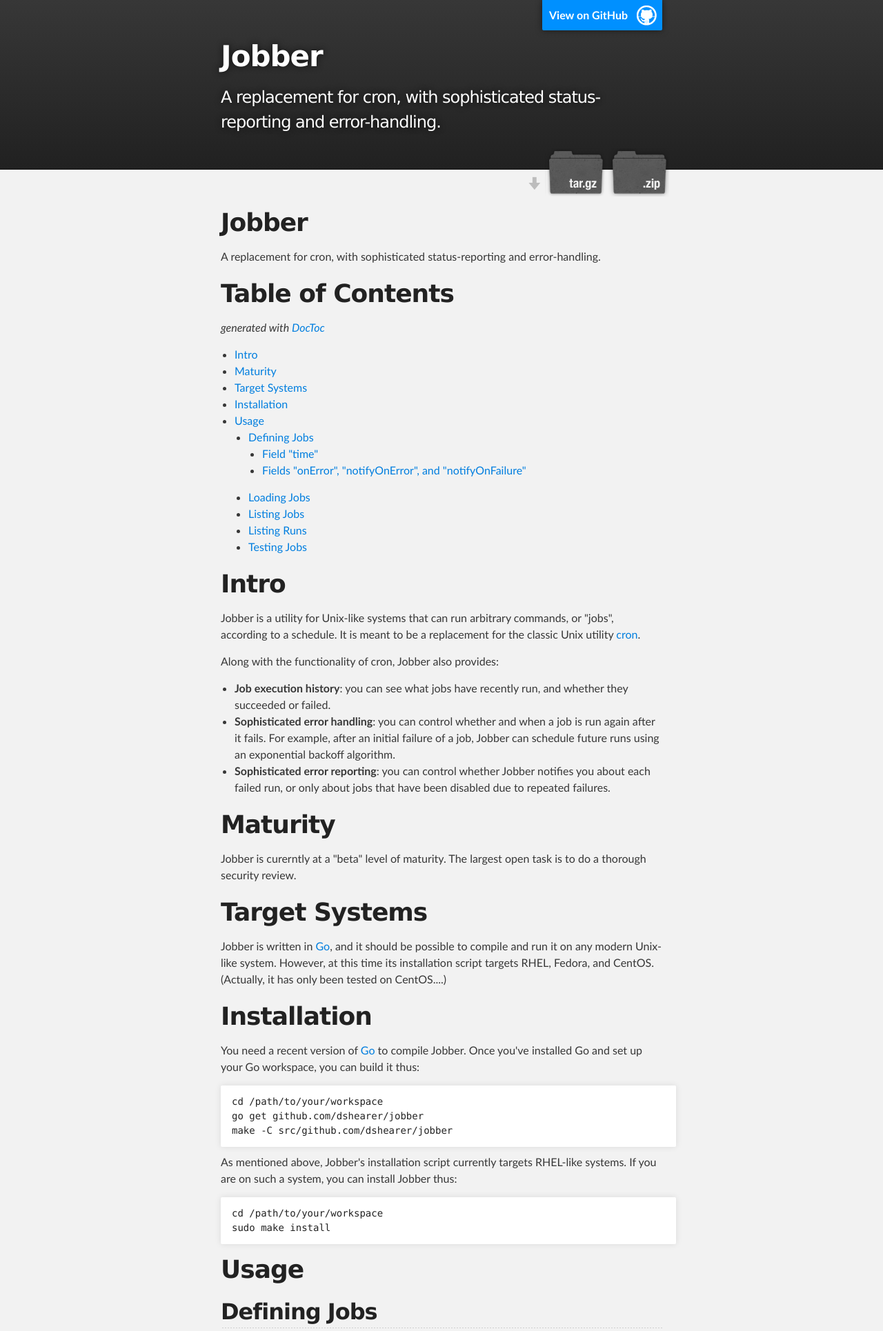
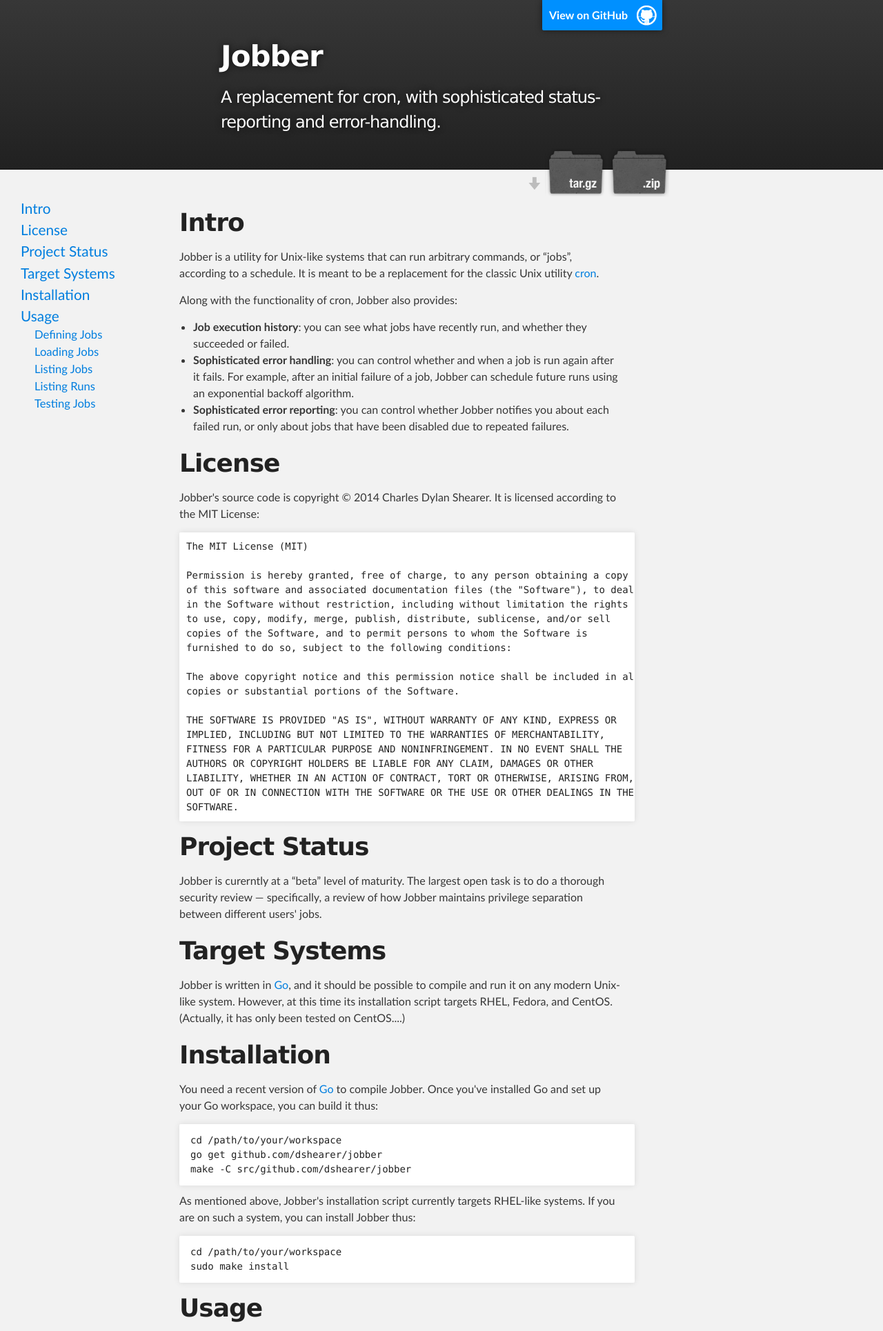
Before and after one commit to dshearer/jobber, a PHP site: page / in a window 1280 px wide. Shown: the top 1930 px of the page at 69% size. Run offline with PHP 8.4, Linux system fonts and the light colour scheme.

Commit message:
site: Moved TOC to left of page.
- Other minor improvements.

```diff
--- a/index.html
+++ b/index.html
@@ -30,34 +30,17 @@
 
     <!-- MAIN CONTENT -->
     <div id="main_content_wrap" class="outer">
-      <section id="main_content" class="inner">
-        <h1>
-<a id="jobber" class="anchor" href="#jobber" aria-hidden="true"><span class="octicon octicon-link"></span></a>Jobber</h1>
-
-<p>A replacement for cron, with sophisticated status-reporting and error-handling.</p>
-
-<h1>
-<a id="table-of-contents" class="anchor" href="#table-of-contents" aria-hidden="true"><span class="octicon octicon-link"></span></a>Table of Contents</h1>
-
-<p><em>generated with <a href="http://doctoc.herokuapp.com/">DocToc</a></em></p>
-
+        <nav id="toc">
             <ul>
             <li><a href="#intro">Intro</a></li>
-<li><a href="#maturity">Maturity</a></li>
+            <li><a href="#license">License</a></li>
+            <li><a href="#project-status">Project Status</a></li>
             <li><a href="#target-systems">Target Systems</a></li>
             <li><a href="#installation">Installation</a></li>
             <li>
                 <a href="#usage">Usage</a>
-
                 <ul>
-<li>
-<a href="#defining-jobs">Defining Jobs</a>
-
-<ul>
-<li><a href="#field-time">Field "time"</a></li>
-<li><a href="#fields-onerror-notifyonerror-and-notifyonfailure">Fields "onError", "notifyOnError", and "notifyOnFailure"</a></li>
-</ul>
-</li>
+                <li><a href="#defining-jobs">Defining Jobs</a></li>
                 <li><a href="#loading-jobs">Loading Jobs</a></li>
                 <li><a href="#listing-jobs">Listing Jobs</a></li>
                 <li><a href="#listing-runs">Listing Runs</a></li>
@@ -65,11 +48,14 @@
                 </ul>
             </li>
             </ul>
+        </nav>
+
+      <section id="main_content" class="inner">
 
 <h1>
 <a id="intro" class="anchor" href="#intro" aria-hidden="true"><span class="octicon octicon-link"></span></a>Intro</h1>
 
-<p>Jobber is a utility for Unix-like systems that can run arbitrary commands, or "jobs", according to a schedule.  It is meant to be a replacement for the classic Unix utility <a href="http://en.wikipedia.org/wiki/Cron">cron</a>.</p>
+<p>Jobber is a utility for Unix-like systems that can run arbitrary commands, or &ldquo;jobs&rdquo;, according to a schedule.  It is meant to be a replacement for the classic Unix utility <a href="http://en.wikipedia.org/wiki/Cron">cron</a>.</p>
 
 <p>Along with the functionality of cron, Jobber also provides:</p>
 
@@ -82,18 +68,41 @@
 <strong>Sophisticated error reporting</strong>: you can control whether Jobber notifies you about each failed run, or only about jobs that have been disabled due to repeated failures.</li>
 </ul>
 
-<h1>
-<a id="maturity" class="anchor" href="#maturity" aria-hidden="true"><span class="octicon octicon-link"></span></a>Maturity</h1>
+<h1><a id="license" class="anchor" href="#license" aria-hidden="true"><span class="octicon octicon-link"></span></a>License</h1>
 
-<p>Jobber is curerntly at a "beta" level of maturity.  The largest open task is to do a thorough security review.</p>
+<p>Jobber's source code is copyright &#0169; 2014 Charles Dylan Shearer.  It is licensed according to the MIT License:</p>
 
-<h1>
-<a id="target-systems" class="anchor" href="#target-systems" aria-hidden="true"><span class="octicon octicon-link"></span></a>Target Systems</h1>
+<pre>
+The MIT License (MIT)
+
+Permission is hereby granted, free of charge, to any person obtaining a copy
+of this software and associated documentation files (the "Software"), to deal
+in the Software without restriction, including without limitation the rights
+to use, copy, modify, merge, publish, distribute, sublicense, and/or sell
+copies of the Software, and to permit persons to whom the Software is
+furnished to do so, subject to the following conditions:
+
+The above copyright notice and this permission notice shall be included in all
+copies or substantial portions of the Software.
+
+THE SOFTWARE IS PROVIDED "AS IS", WITHOUT WARRANTY OF ANY KIND, EXPRESS OR
+IMPLIED, INCLUDING BUT NOT LIMITED TO THE WARRANTIES OF MERCHANTABILITY,
+FITNESS FOR A PARTICULAR PURPOSE AND NONINFRINGEMENT. IN NO EVENT SHALL THE
+AUTHORS OR COPYRIGHT HOLDERS BE LIABLE FOR ANY CLAIM, DAMAGES OR OTHER
+LIABILITY, WHETHER IN AN ACTION OF CONTRACT, TORT OR OTHERWISE, ARISING FROM,
+OUT OF OR IN CONNECTION WITH THE SOFTWARE OR THE USE OR OTHER DEALINGS IN THE
+SOFTWARE.
+</pre>
+
+<h1><a id="project-status" class="anchor" href="#project-status" aria-hidden="true"><span class="octicon octicon-link"></span></a>Project Status</h1>
+
+<p>Jobber is curerntly at a &ldquo;beta&rdquo; level of maturity.  The largest open task is to do a thorough security review &mdash; specifically, a review of how Jobber maintains privilege separation between different users' jobs.</p>
+
+<h1><a id="target-systems" class="anchor" href="#target-systems" aria-hidden="true"><span class="octicon octicon-link"></span></a>Target Systems</h1>
 
 <p>Jobber is written in <a href="http://golang.org/">Go</a>, and it should be possible to compile and run it on any modern Unix-like system.  However, at this time its installation script targets RHEL, Fedora, and CentOS.  (Actually, it has only been tested on CentOS....)</p>
 
-<h1>
-<a id="installation" class="anchor" href="#installation" aria-hidden="true"><span class="octicon octicon-link"></span></a>Installation</h1>
+<h1><a id="installation" class="anchor" href="#installation" aria-hidden="true"><span class="octicon octicon-link"></span></a>Installation</h1>
 
 <p>You need a recent version of <a href="http://golang.org/">Go</a> to compile Jobber.  Once you've installed Go and set up your Go workspace, you can build it thus:</p>
 
@@ -108,13 +117,11 @@
 sudo make install
 </code></pre>
 
-<h1>
-<a id="usage" class="anchor" href="#usage" aria-hidden="true"><span class="octicon octicon-link"></span></a>Usage</h1>
+<h1><a id="usage" class="anchor" href="#usage" aria-hidden="true"><span class="octicon octicon-link"></span></a>Usage</h1>
 
-<h2>
-<a id="defining-jobs" class="anchor" href="#defining-jobs" aria-hidden="true"><span class="octicon octicon-link"></span></a>Defining Jobs</h2>
+<h2><a id="defining-jobs" class="anchor" href="#defining-jobs" aria-hidden="true"><span class="octicon octicon-link"></span></a>Defining Jobs</h2>
 
-<p>As with cron, each user can have its own set of jobs, which will be run under that user's privileges.  A user's jobs are defined in a file named ".jobber" in the user's home directory.  Jobfiles are written in JSON format.  Here's an example:</p>
+<p>As with cron, each user can have its own set of jobs, which will be run under that user&rsquo;s privileges.  A user&rsquo;s jobs are defined in a file named &ldquo;.jobber&rdquo; in the user&rsquo;s home directory.  Jobfiles are written in JSON format.  Here's an example:</p>
 
 <pre><code>[
     {
@@ -145,79 +152,69 @@
 ]
 </code></pre>
 
-<p>This jobfile defines two jobs.  Field "name" is self-explanatory.  Field "cmd" can contain any shell command.</p>
+<p>This jobfile defines two jobs.  Field &ldquo;name&rdquo; is self-explanatory.  Field &ldquo;cmd&rdquo; can contain any shell command.</p>
 
-<h3>
-<a id="field-time" class="anchor" href="#field-time" aria-hidden="true"><span class="octicon octicon-link"></span></a>Field "time"</h3>
+<h3><a id="field-time" class="anchor" href="#field-time" aria-hidden="true"><span class="octicon octicon-link"></span></a>Field &ldquo;time&rdquo;</h3>
 
-<p>Field "time" specifies when the job is run, in a manner similar to how cron jobs' schedules are specified.  A job is scheduled thus: at each second, jobber looks at the job's "time" field and determines whether all of the subfields that happen to be present match the current time; if so it runs the job, and otherwise it does not.  Thus, "DailyBackup" is run whenever the current time is 13:00:00 (i.e., 1 PM), no matter the day, whereas "WeeklyBackup" is run whenever the current time is 14:00:00 (i.e., 2 PM) and the current weekday is Monday.  The possible subfields of "time" and their value ranges are as follows:</p>
+<p>Field &ldquo;time&rdquo; specifies when the job is run, in a manner similar to how cron jobs&rsquo; schedules are specified.  A job is scheduled thus: at each second, jobber looks at the job's &ldquo;time&rdquo; field and determines whether all of the subfields that happen to be present match the current time; if so it runs the job, and otherwise it does not.  Thus, &ldquo;DailyBackup&rdquo; is run whenever the current time is 13:00:00 (i.e., 1 PM), no matter the day, whereas &ldquo;WeeklyBackup&rdquo; is run whenever the current time is 14:00:00 (i.e., 2 PM) and the current weekday is Monday.  The possible subfields of &ldquo;time&rdquo; and their value ranges are as follows:</p>
 
 <ul>
-<li>"sec": 0 – 59</li>
-<li>"min": 0 – 59</li>
-<li>"hour": 0 – 23</li>
-<li>"mday": 1 – 31</li>
-<li>"mon": 1 – 12</li>
-<li>"wday": 1 – 7</li>
+<li>&ldquo;sec&rdquo;: 0 – 59</li>
+<li>&ldquo;min&rdquo;: 0 – 59</li>
+<li>&ldquo;hour&rdquo;: 0 – 23</li>
+<li>&ldquo;mday&rdquo;: 1 – 31</li>
+<li>&ldquo;mon&rdquo;: 1 – 12</li>
+<li>&ldquo;wday&rdquo;: 1 – 7</li>
 </ul>
 
-<h3>
-<a id="fields-onerror-notifyonerror-and-notifyonfailure" class="anchor" href="#fields-onerror-notifyonerror-and-notifyonfailure" aria-hidden="true"><span class="octicon octicon-link"></span></a>Fields "onError", "notifyOnError", and "notifyOnFailure"</h3>
+<h3><a id="fields-onerror-notifyonerror-and-notifyonfailure" class="anchor" href="#fields-onerror-notifyonerror-and-notifyonfailure" aria-hidden="true"><span class="octicon octicon-link"></span></a>Fields &ldquo;onError&rdquo;, &ldquo;notifyOnError&rdquo;, and &ldquo;notifyOnFailure&rdquo;</h3>
 
-<p>When discussnig jobs, by "job error" we mean the failure of a particular run of a job, whereas by "job failure" we mean a job that jobber has decided not to schedule anymore due to one or more recent job errors.  Jobber considers a run to have failed when the command (in field "cmd") returns a non-0 exit status.</p>
+<p>When discussnig jobs, by &ldquo;job error&rdquo; we mean the failure of a particular run of a job, whereas by &ldquo;job failure&rdquo; we mean a job that jobber has decided not to schedule anymore due to one or more recent job errors.  Jobber considers a run to have failed when the command (in field &ldquo;cmd&rdquo;) returns a non-0 exit status.</p>
 
-<p>Field "onError" specifies what jobber will do when a job error occurs.  The possible values:</p>
+<p>Field &ldquo;onError&rdquo; specifies what jobber will do when a job error occurs.  The possible values:</p>
 
 <ul>
-<li>"Stop": <em>Stop scheduling runs of this job.</em>  That is, a single job error results in a job failure.</li>
-<li>"Backoff": <em>Schedule runs of this job according to an exponential backoff algorithm.</em>  If a later run of the job succeeds, jobber resumes scheduling this job normally; but if the job fails again on several consecutive runs, jobber stops scheduling it &amp;emdash; that is, the job fails.</li>
-<li>"Continue": <em>Continue scheduling this job normally.</em>  That is, the job will never fail.</li>
+<li>&ldquo;Stop&rdquo;: <em>Stop scheduling runs of this job.</em>  That is, a single job error results in a job failure.</li>
+<li>&ldquo;Backoff&rdquo;: <em>Schedule runs of this job according to an exponential backoff algorithm.</em>  If a later run of the job succeeds, jobber resumes scheduling this job normally; but if the job fails again on several consecutive runs, jobber stops scheduling it &amp;emdash; that is, the job fails.</li>
+<li>&ldquo;Continue&rdquo;: <em>Continue scheduling this job normally.</em>  That is, the job will never fail.</li>
 </ul>
 
-<p>Fields "notifyOnError" and "notifyOnFailure" control whether the user that owns a job is notified about job errors and job failures.</p>
+<p>Fields &ldquo;notifyOnError&rdquo; and &ldquo;notifyOnFailure&rdquo; control whether the user that owns a job is notified about job errors and job failures.</p>
 
-<h2>
-<a id="loading-jobs" class="anchor" href="#loading-jobs" aria-hidden="true"><span class="octicon octicon-link"></span></a>Loading Jobs</h2>
+<h2><a id="loading-jobs" class="anchor" href="#loading-jobs" aria-hidden="true"><span class="octicon octicon-link"></span></a>Loading Jobs</h2>
 
-<p>After you've created a user's jobfile, log in as that user and do:</p>
+<p>After you've created a user&rsquo;s jobfile, log in as that user and do:</p>
 
-<pre><code>jobber reload
-</code></pre>
+<pre><code>jobber reload</code></pre>
 
-<p>You can also reload all users' jobfiles by logging in as root and doing:</p>
+<p>You can also reload all users&rsquo; jobfiles by logging in as root and doing:</p>
 
-<pre><code>jobber reload -a
-</code></pre>
+<pre><code>jobber reload -a</code></pre>
 
 <h2>
 <a id="listing-jobs" class="anchor" href="#listing-jobs" aria-hidden="true"><span class="octicon octicon-link"></span></a>Listing Jobs</h2>
 
 <p>You can list the jobs for a particular user by logging in as that user and doing</p>
 
-<pre><code>jobber list
-</code></pre>
+<pre><code>jobber list</code></pre>
 
-<p>This command also shows you the status of each job — that is, whether the job is being scheduled as normal, the exponential backoff algorithm is being applied, or the job has failed.</p>
+<p>This command also shows you the status of each job &mdash; that is, whether the job is being scheduled as normal, the exponential backoff algorithm is being applied, or the job has failed.</p>
 
-<p>As with the "reload" command, you can do the same for all users by adding the "-a" option as root.</p>
+<p>As with the &ldquo;reload&rdquo; command, you can do the same for all users by adding the &ldquo;-a&rdquo; option as root.</p>
 
-<h2>
-<a id="listing-runs" class="anchor" href="#listing-runs" aria-hidden="true"><span class="octicon octicon-link"></span></a>Listing Runs</h2>
+<h2><a id="listing-runs" class="anchor" href="#listing-runs" aria-hidden="true"><span class="octicon octicon-link"></span></a>Listing Runs</h2>
 
 <p>You can see a list of recent runs of any jobs for a particular user by logging in as that user and doing</p>
 
-<pre><code>jobber log
-</code></pre>
+<pre><code>jobber log</code></pre>
 
-<p>As with the other commands, you can do the same for all users by adding the "-a" option as root.</p>
+<p>As with the other commands, you can do the same for all users by adding the &ldquo;-a&rdquo; option as root.</p>
 
-<h2>
-<a id="testing-jobs" class="anchor" href="#testing-jobs" aria-hidden="true"><span class="octicon octicon-link"></span></a>Testing Jobs</h2>
+<h2><a id="testing-jobs" class="anchor" href="#testing-jobs" aria-hidden="true"><span class="octicon octicon-link"></span></a>Testing Jobs</h2>
 
 <p>If you'd like to test out a job, do</p>
 
-<pre><code>jobber test JOB_NAME
-</code></pre>
+<pre><code>jobber test JOB_NAME</code></pre>
 
 <p>Jobber will immediately run that job, tell you whether it succeeded, and show you its output.</p>
       </section>
--- a/stylesheets/stylesheet.css
+++ b/stylesheets/stylesheet.css
@@ -354,6 +354,23 @@
   background: url(../images/sprite_download.png) no-repeat top right;
 }
 
+#toc {
+  position: fixed;
+  padding-top: 40px;
+  padding-left: 10px;
+  max-width: 300px;
+  font-size: 130%;
+}
+
+#toc ul {
+  list-style: none;
+}
+
+#toc ul ul {
+  list-style: none;
+  font-size: 80%;
+}
+
 #main_content_wrap {
   background: #f2f2f2;
   border-top: 1px solid #111;
@@ -362,6 +379,7 @@
 
 #main_content {
   padding-top: 40px;
+  margin-left: 250px;
 }
 
 #footer_wrap {
```
Also changed, not shown: 1 other file. Lines whose indentation alone changed are shown as unchanged.
